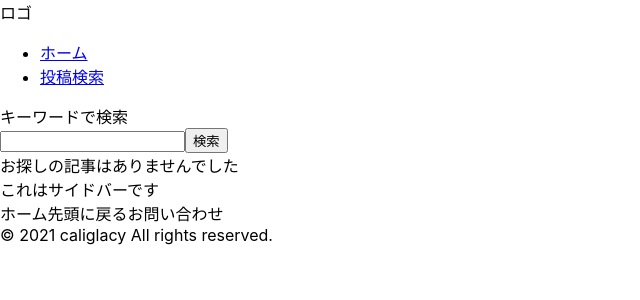
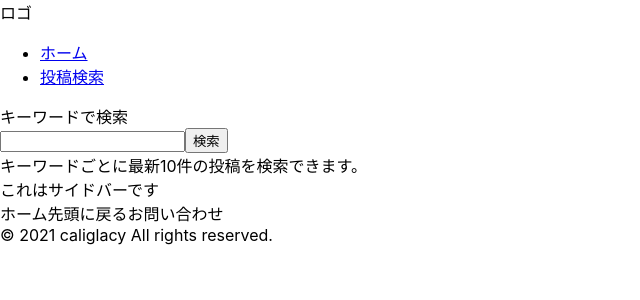
Before and after one commit to caliglacy/blog-react, a React (Create React App) app: page /post in a window 1280 px wide. Shown: the top 300 px of the page, without its empty margins (0-640 px from the left). Built offline with nearby package versions, Linux system fonts and the light colour scheme; the HTML template or start-up script is replaced by a standard one.

Commit message:
🚸 一度も検索していない場合の表示を変更

```diff
--- a/src/components/ShowPosts.js
+++ b/src/components/ShowPosts.js
@@ -1,7 +1,7 @@
 import { PostAbout } from "./PostAbout";
 import { PostNotMuch } from "./PostNotMuch";
 
-const ShowPosts = ({ posts }) => {
+const ShowPosts = ({ posts, searched }) => {
   // 記事概要を表示
   return posts.length ? (
     <div>
@@ -10,8 +10,8 @@ const ShowPosts = ({ posts }) => {
       })}
     </div>
   ) : (
-    // 表示する投稿が0件だった場合
-    <PostNotMuch />
+    // 表示する投稿が0件だった場合はそう伝える
+    <div>{searched ? <PostNotMuch /> : <div>キーワードごとに最新10件の投稿を検索できます。</div>}</div>
   );
 };
 
--- a/src/pages/PostSearch.js
+++ b/src/pages/PostSearch.js
@@ -5,6 +5,7 @@ import { Loading } from "../components/Loading";
 import { ShowPosts } from "../components/ShowPosts";
 
 const PostSearch = () => {
+  const [searched, setSearched] = useState(false); // 1回以上検索したか
   const [keyword, setKeyword] = useState("");
   // const [categories, setCategories] = useState("");
   const [posts, setPosts] = useState([]); // 記事一覧用のstate
@@ -50,11 +51,13 @@ const PostSearch = () => {
         setPosts(json.contents);
         // 記事データ取得成功
         setLoading(false);
+        setSearched(true);
       })
       .catch((err) => {
         console.log("最新投稿の取得に失敗しました。 TopPage.js", err);
         // 記事データ取得失敗
         setLoading(false);
+        setSearched(true);
       });
   };
 
@@ -65,7 +68,8 @@ const PostSearch = () => {
         <input type="text" onChange={(e) => setKeyword(e.target.value)}></input>
         <button onClick={() => searchKeyword(keyword)}>検索</button>
       </div>
-      {loading ? <Loading /> : <ShowPosts posts={posts} />}
+
+      {loading ? <Loading /> : <ShowPosts posts={posts} searched={searched} />}
     </div>
   );
 };
```
